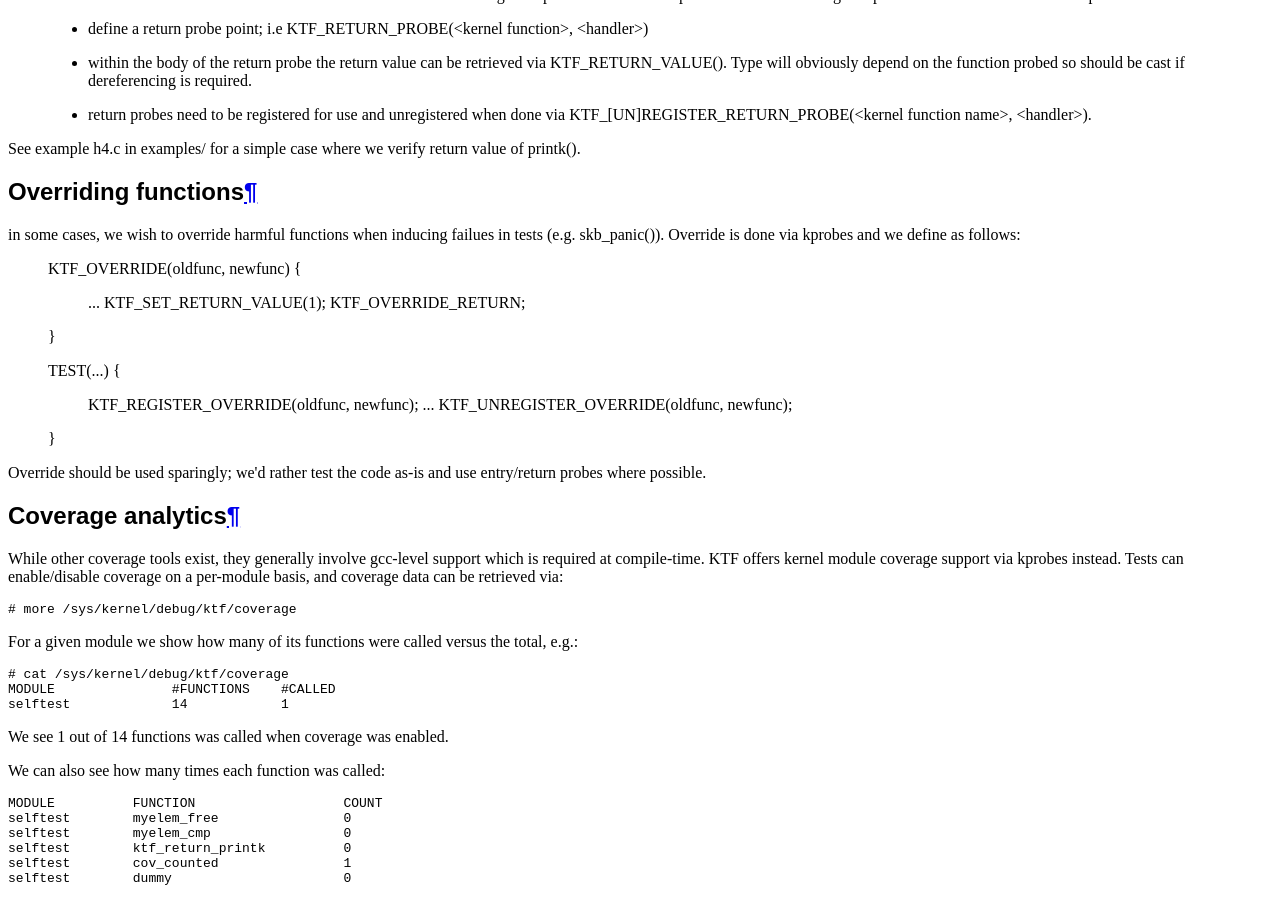
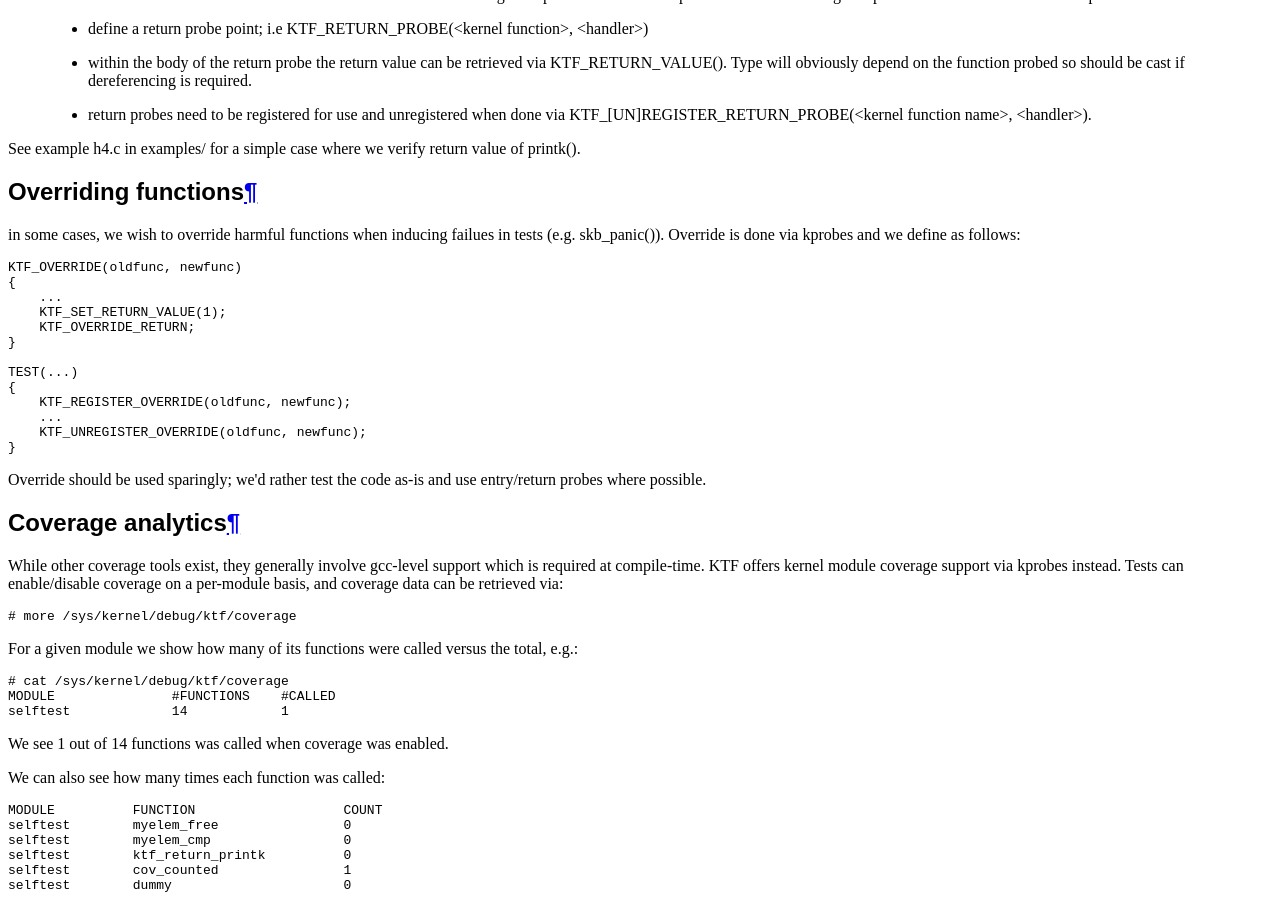
Before and after one commit to oracle/ktf, a Sphinx documentation site: the page built from doc/features.txt, in a window 1280 px wide and 900 px high, scrolled down 1197 px. Built offline with Sphinx 7.4.7 and the Read the Docs theme 2.0.0, drawn with Linux system fonts in a browser that asks for light colours; formulas are drawn with MathJax 3.

Commit message:
Fix documentation syntax error in cbdbb31ded
Change-Id: I2c12c478587db1f8f5dae5396e81b4dd4c70cb96
Signed-off-by: Knut Omang <knut.omang@oracle.com>

```diff
--- a/doc/features.txt
+++ b/doc/features.txt
@@ -81,7 +81,7 @@ of printk().
 Overriding functions
 ********************
 in some cases, we wish to override harmful functions when inducing failues in
-tests (e.g. skb_panic()). Override is done via kprobes and we define as follows:
+tests (e.g. skb_panic()). Override is done via kprobes and we define as follows::
 
     KTF_OVERRIDE(oldfunc, newfunc)
     {
```
